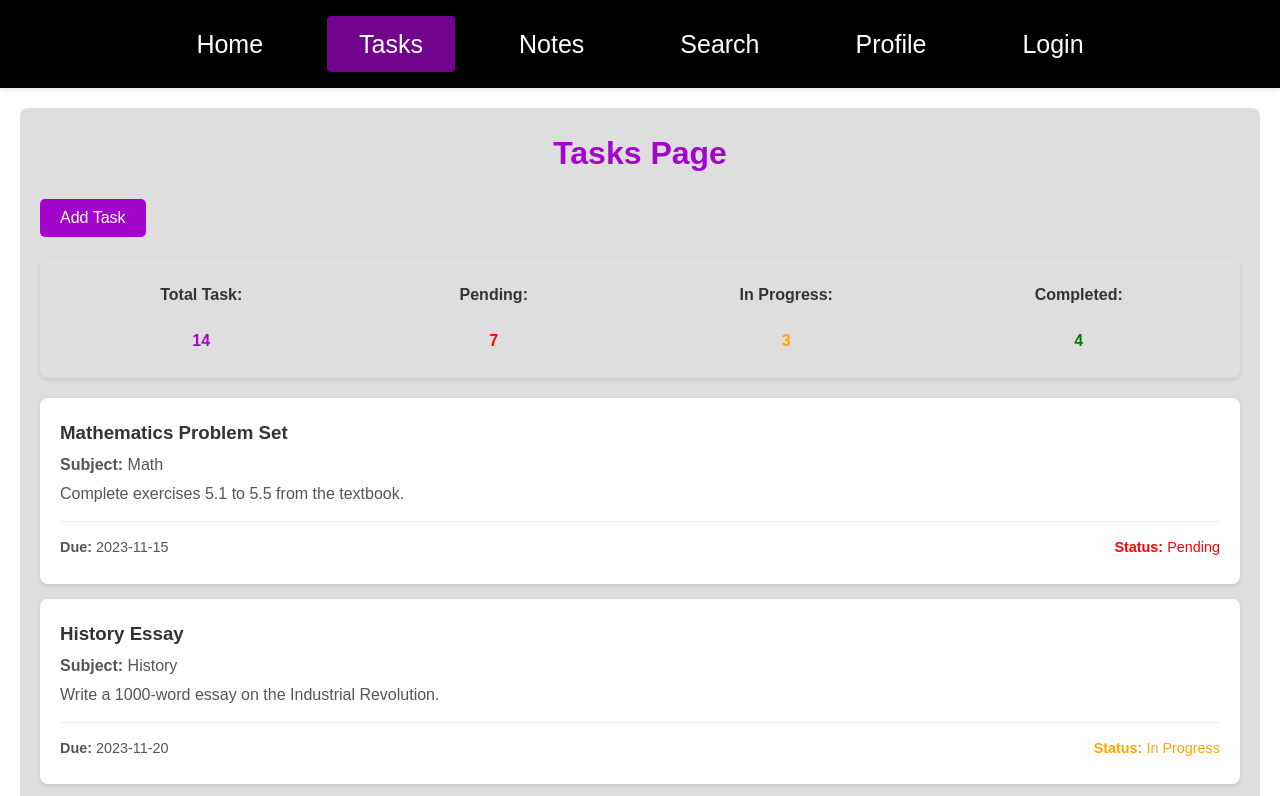
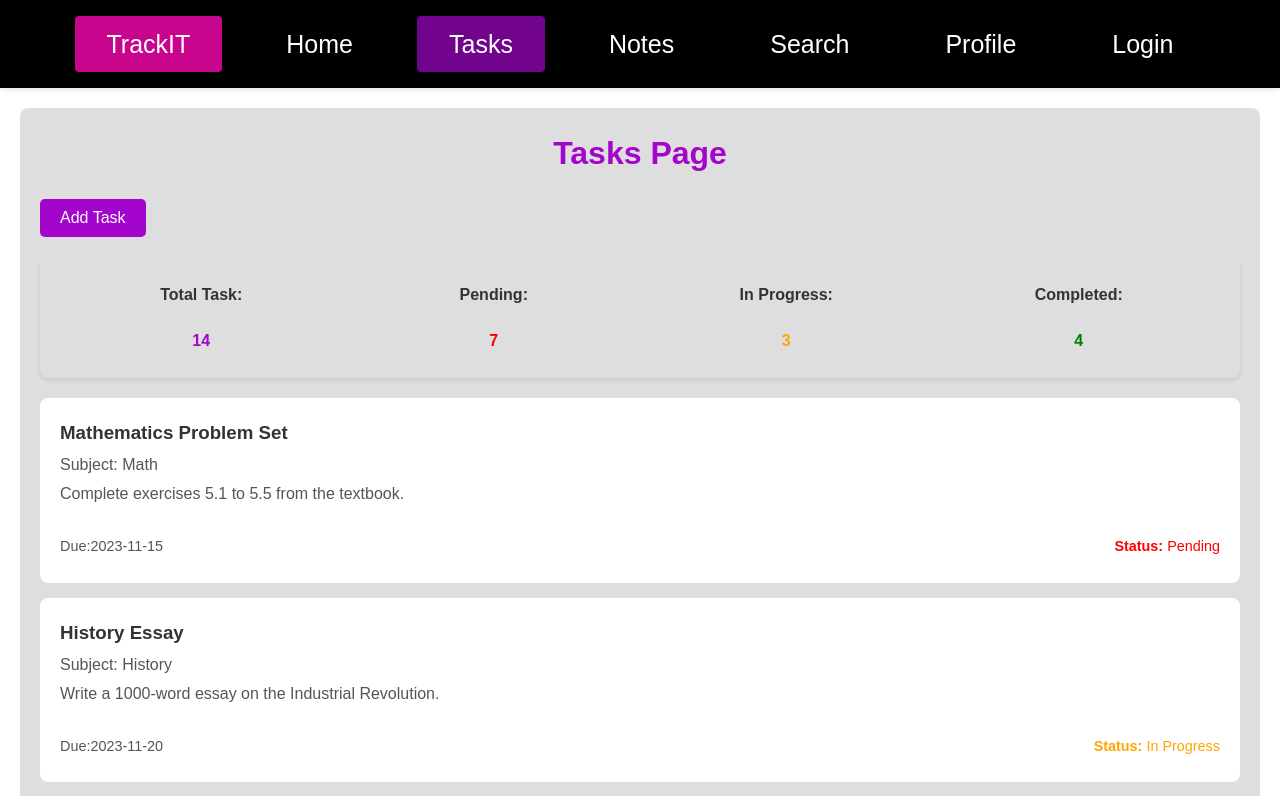
Before and after one commit to Ajai-L16/assignment-tracking, a React (Create React App) app: page /tasks in a window 1280 px wide. Shown: the top 796 px of the page. Built offline with nearby package versions, Linux system fonts and the light colour scheme.

Commit message:
15th commit

```diff
--- a/src/App.css
+++ b/src/App.css
@@ -46,6 +46,18 @@ color: white;
   font-size: 25px;
 }
 
+.project-name{
+  display: flex;
+  color: white;
+  text-decoration: none;
+  padding: 0.5rem 2rem;
+  border-radius: 4px;
+  transition: background-color 0.3s;
+  font-size: 25px;
+  background-color: rgb(199, 5, 141);
+
+}
+
 .links a:hover {
   background: linear-gradient(45deg, rgb(199, 5, 141), rgb(113, 3, 141));
 }
@@ -54,7 +66,7 @@ color: white;
   background-color:  rgb(113, 3, 141);
 }
 
-/* Page Content */
+
 .page-container {
   flex: 1;
   padding: 2rem;
@@ -76,7 +88,7 @@ color: white;
   box-shadow: 0 2px 10px rgba(0,0,0,0.1);
 }
 
-/* Responsive Design */
+
 @media (max-width: 768px) {
   .links {
     flex-direction: column;
--- a/src/Common/Header.js
+++ b/src/Common/Header.js
@@ -3,6 +3,7 @@ function Header() {
   return (
     <header className='header'>
         <div className='links'>
+          <span className='project-name'>TrackIT</span>
           <NavLink to={"/"}><p className='para'>Home</p></NavLink>
           <NavLink to={"/tasks"}>Tasks</NavLink>
           <NavLink to={"/notes"}>Notes</NavLink>
--- a/src/Pages/Home.js
+++ b/src/Pages/Home.js
@@ -24,7 +24,7 @@ function Home() {
         <div className="assignments-lists">
           {recentAssignments.map((assignment) => (
             <div key={assignment.id} className="assignment-card">
-              <div className="card-header">
+              <div className="card-head">
                 <div className="header-left">
                   <h3>{assignment.title}</h3>
                   <span className="subject-tag">{assignment.subject}</span>
@@ -32,12 +32,10 @@ function Home() {
 
                 <div className="header-right">
                   <span className="due-date">Due: {assignment.dueDate}</span>
-                  <span
-                    className={`status-badge ${assignment.status.toLowerCase()}`}
-                  >
+                  <span className={`status-badge ${assignment.status.toLowerCase()}`}>
                     {assignment.status}
                   </span>
-                </div>
+              </div>
               </div>
 
               <div className="card-body">
--- a/src/Pages/Tasks.js
+++ b/src/Pages/Tasks.js
@@ -39,12 +39,12 @@ function Tasks() {
         {assignmentData.map((assignment) => (
           <div key={assignment.id} className="task-card">
             <h3>{assignment.title}</h3>
-            <p><strong>Subject:</strong> {assignment.subject}</p>
+            <p>Subject: {assignment.subject}</p>
             <p>{assignment.description}</p>
             <div className="task-meta">
-              <p><strong>Due:</strong> {assignment.dueDate}</p>
-              <p className={`status-text ${assignment.status.toLowerCase().replace(" ", "-")}`}>
-                <strong>Status:</strong> {assignment.status}
+              <p>Due:{assignment.dueDate}</p>
+              <p className={`status-text ${assignment.status.replace(" ","-")}`}>
+                <b>Status:</b> {assignment.status}
               </p>
             </div>
           </div>
--- a/src/Styles/Home.css
+++ b/src/Styles/Home.css
@@ -1,4 +1,3 @@
-/*-------------------------------------------Home Page--------------------------------------------------------*/
 .home_h1 {
   text-align: left;
   color: rgb(146, 4, 255);
@@ -44,12 +43,11 @@
   background: linear-gradient(0deg, rgb(255, 255, 255), rgb(113, 3, 141));
 }
 
-.card-header {
+.card-head {
   display: flex;
   justify-content: space-between;
   align-items: flex-start;
   margin-bottom: 15px;
-  border-bottom: 1px solid #f0f0f0;
   padding-bottom: 10px;
 }
 
@@ -60,6 +58,15 @@
   font-weight: 700;
 }
 
+
+.header-right {
+  display: flex;
+  flex-direction: column;
+  align-items: flex-end;
+  font-size: 0.9rem;
+  gap: 6px;
+}
+
 .subject-tag {
   font-size: 0.85rem;
   color: #666;
@@ -68,13 +75,6 @@
   margin-top: 4px;
 }
 
-.header-right {
-  display: flex;
-  flex-direction: column;
-  align-items: flex-end;
-  font-size: 0.9rem;
-  gap: 6px;
-}
 
 .due-date {
   color: #d9534f;
--- a/src/Styles/Login.css
+++ b/src/Styles/Login.css
@@ -1,5 +1,5 @@
 .login {
-  background-color: #e4e2f5;
+  background: linear-gradient(45deg, rgb(10, 178, 178)        , white, white)  ;
   display: flex;
   justify-content: center;
   align-items: center;
@@ -7,7 +7,7 @@
 }
 
 .loginForm {
-  background-color: #fff;
+  background: linear-gradient(225deg, cyan,);
   padding: 32px;
   border-radius: 12px;
   box-shadow: 0 4px 10px rgba(0, 0, 0, 0.1);
--- a/src/Styles/Tasks.css
+++ b/src/Styles/Tasks.css
@@ -1,4 +1,4 @@
-/*---------------------------------------------Tasks Page Styles-------------------------------------------------*/
+
 
 .tasks-container {
   flex: 1;
@@ -50,13 +50,14 @@
   margin: 10px 0;
 }
 
-.status-icons .pen { color: red; }
-.status-icons .com { color: green; }
-.status-icons .inPro { color: orange; }
-.status-icons .tottask { color: rgb(164,5,204); }
-.status-text.pending { color: red; }
-.status-text.completed { color: green; }
-.status-text.in-progress { color: orange; }
+.status-icons .pen {color: red;}
+.status-icons .com {color: green;}
+.status-icons .inPro {color: orange; }
+.status-icons .tottask {color:rgb(164,5,204);}
+
+.status-text.Pending {color: red;}
+.status-text.Completed {color: green;}
+.status-text.In-Progress {color: orange;}
 
 .tasks-list {
   display: flex;
@@ -69,7 +70,6 @@
   background-color: white;
   padding: 20px;
   border-radius: 8px;
-  box-shadow:0 2px 5px rgba(0, 0, 0, 0.1);
 }
 
 .task-card h3 {
@@ -88,6 +88,5 @@
   justify-content: space-between;
   margin-top: 15px;
   padding-top: 10px;
-  border-top: 1px solid #eee;
   font-size: 0.9em;
 }
```
